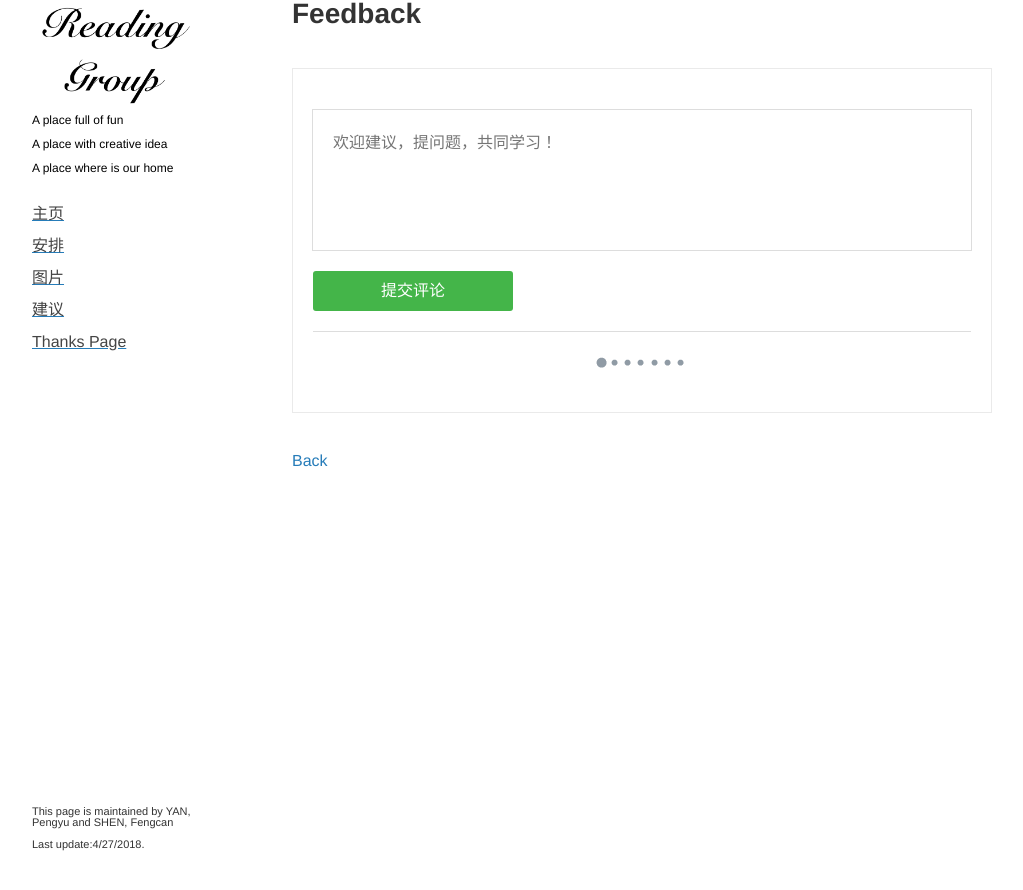
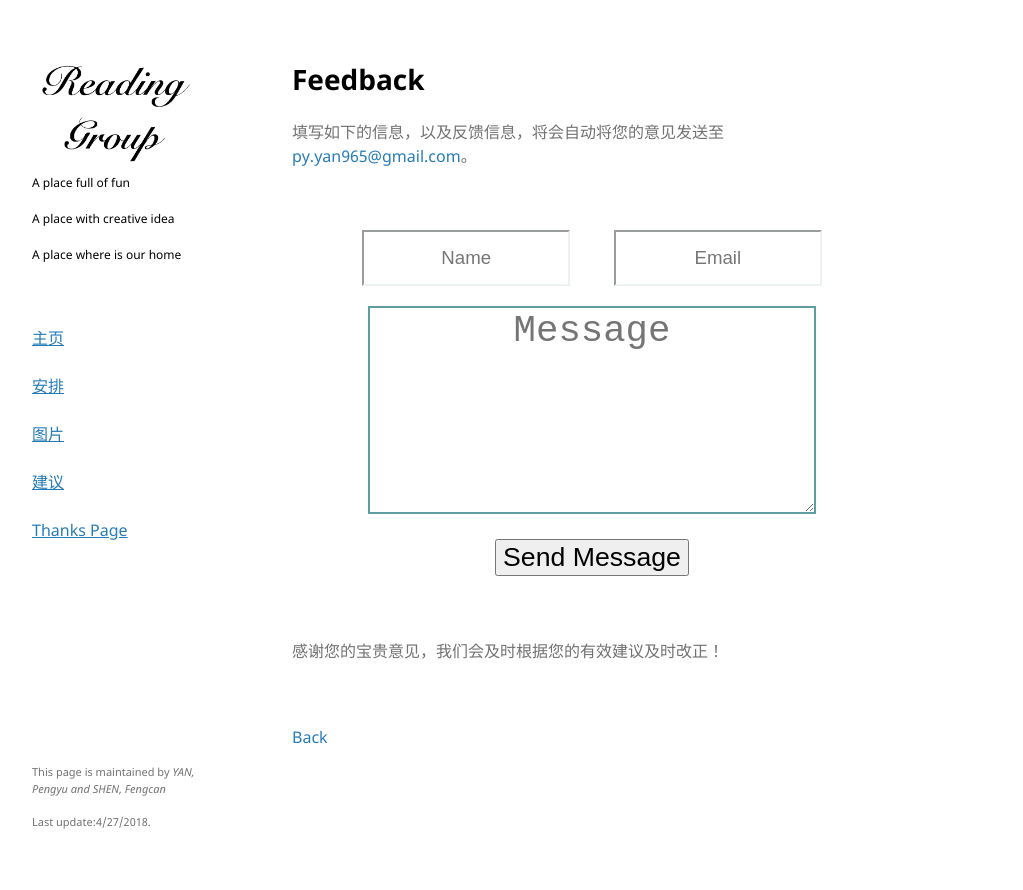
Before and after one commit to rg-elos/rg-elos.github.io, a Jekyll site: the page built from feedback.html, in a window 1280 px wide. Shown: the top 890 px of the page, without its empty margins (178-1201 px from the left). Built offline with Jekyll 4.4.1, drawn with Linux system fonts in a browser that asks for light colours.

Commit message:
change to the feedback

```diff
--- a/_layouts/default.html
+++ b/_layouts/default.html
@@ -66,12 +66,6 @@
       <section>
 
       {{ content }}
-      {% if page.comments %}
-      <!-- UY BEGIN -->
-      <div id="uyan_frame"></div>
-      <script type="text/javascript" src="http://v2.uyan.cc/code/uyan.js?uid=2161336"></script>
-      <!-- UY END -->
-      {% endif %}
 
       </section>
       <footer>
--- a/feedback.html
+++ b/feedback.html
@@ -1,35 +1,40 @@
 ---
 layout: default
 ---
-
-<html lang="en">
-<head>
-    <meta charset="UTF-8">
-    <title>评论区制作</title>
-    <link rel="stylesheet" href="assets/css/comment.css">
-</head>
-<p style="font-size: 28px; font-weight: 700">
+<p style="font-size: 28px;color: black; font-weight: 700">
     Feedback
 </p>
-<body>
-    <div class="g-container" id="box"></div>
-    <script src="assets/js/jquery-1.7.1.min.js"></script>
-    <script src="assets/js/jquery.cookie.js"></script>
-    <script src="assets/js/pager.js"></script>
-    <script src="assets/js/comment.js"></script>
-    <script>
-        $(function(){
-            Comment.allocate({
-                parent: $('#box'),
-                id: 0,
-                getCmtUrl: './assets/php/getcomment.php',
-                setCmtUrl: './assets/php/comment.php'
-            })
-        });
 
-    </script>
-</body>
-</html>
+<p>
+    填写如下的信息，以及反馈信息，将会自动将您的意见发送至 <a href="mailto:py.yan965@gmail.com">py.yan965@gmail.com</a>。
+</p>
+
+<br>
+<br>
+
+<form method="post" action="https://formspree.io/py.yan965@gmail.com">
+    <div>
+      <div style="text-align: center">
+          <input type="text" name="name" placeholder="Name" style="text-align:center; font-size: 14pt; border-width: 2pt; border-color: #ecf1f1; width:200px;height: 50px;margin-right: 20px">
+          <input type="text" name="email" placeholder="Email" style="text-align:center; font-size: 14pt; border-width: 2pt; border-color: #ecf1f1; width:200px;height: 50px;margin-left: 20px">
+        </div>
+      <div style="text-align: center">
+        <textarea name="message" placeholder="Message" style="text-align: center; font-size: 28pt; border-width: 2pt; border-color:cadetblue ; width:440px;height: 200px;margin-top: 20px"></textarea>
+      </div>
+      <div style="text-align: center">
+        <input type="submit" value="Send Message" style="text-align:center; font-size: 20pt; margin-top: 20px;">
+      </div>
+    </div>
+  </form>
+<br>
+<br>
+<br>
+<p>
+    感谢您的宝贵意见，我们会及时根据您的有效建议及时改正！
+</p>
+<br>
+<br>
+
 
 
 
```
Also changed, not shown: 7 other files.
